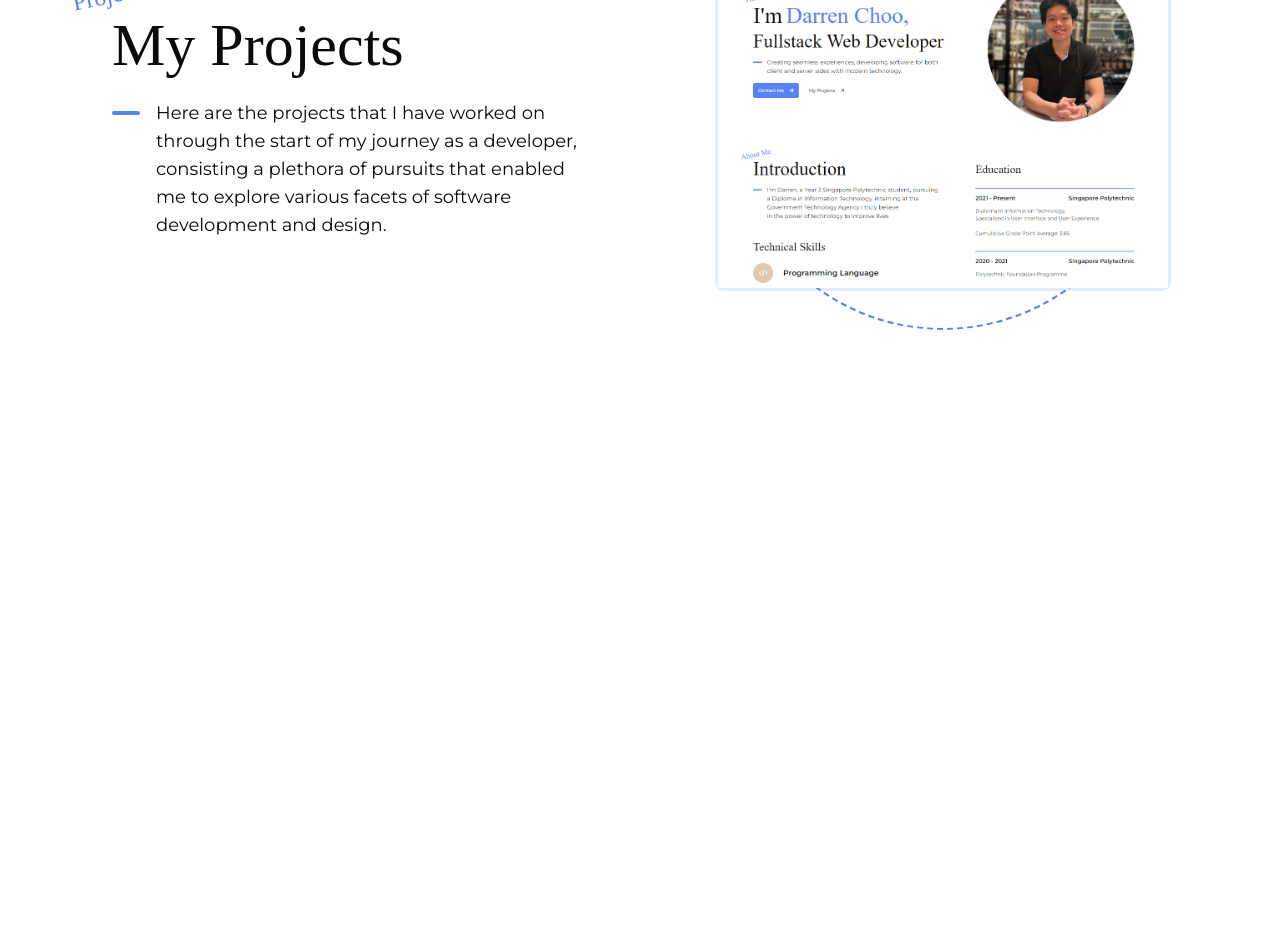
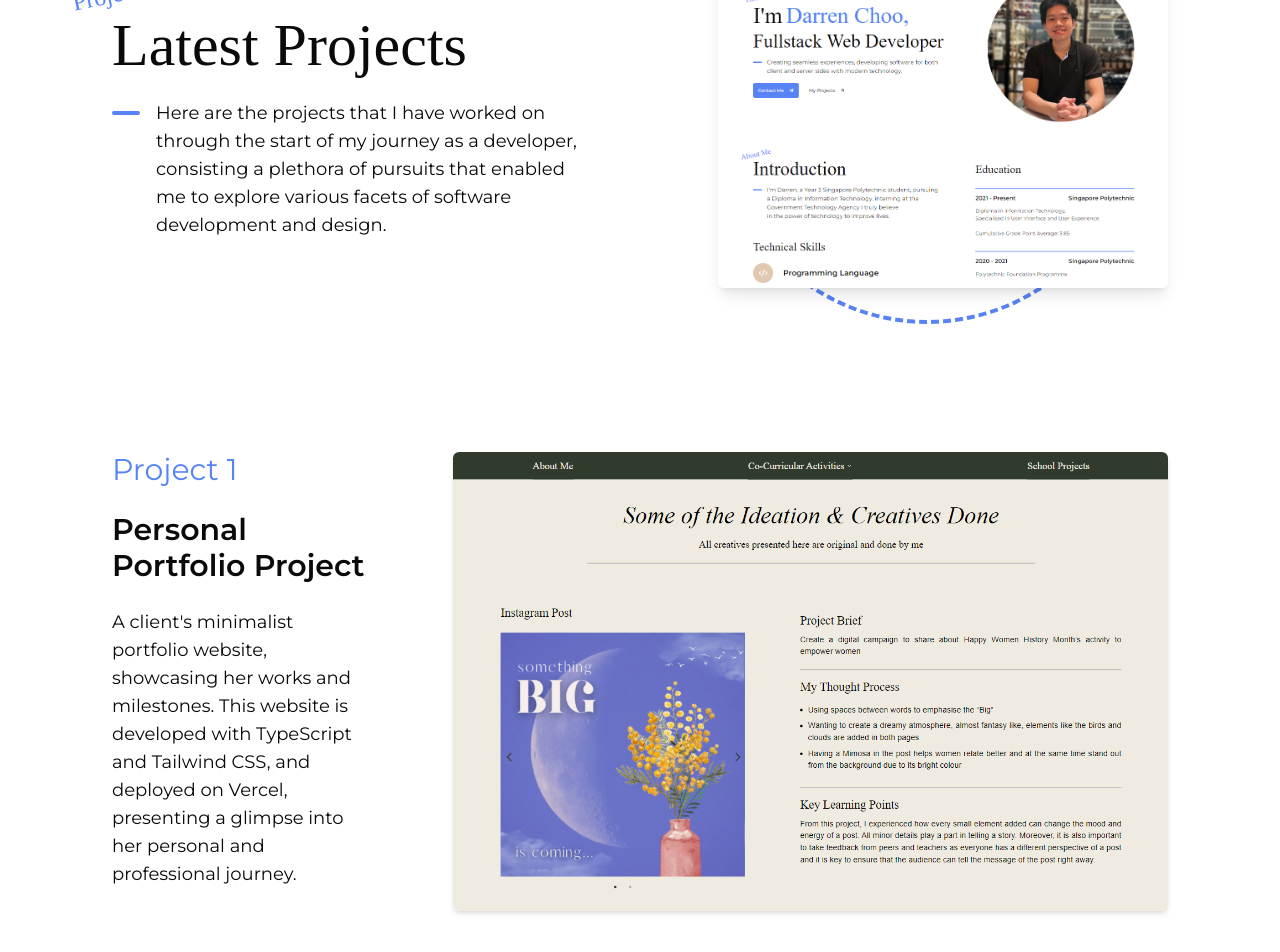
Before and after one commit to DarrenChooo/portfolio, a Next.js app: page /projects in a window 1280 px wide. Shown: the part 218-1170 px from the top of the page. Before the commit the page ends 800 px from the top, so only its background shows below. Built offline with nearby package versions, Linux system fonts and the light colour scheme.

Commit message:
Added first project to project page

```diff
--- a/src/app/(site)/page.tsx
+++ b/src/app/(site)/page.tsx
@@ -14,7 +14,7 @@ export default function Home() {
       <Navbar />
       <div className="px-16 py-8">
         <div className="flex items-center">
-          <div className="flex flex-col basis-8/12 space-y-6">
+          <div className="flex flex-col basis-7/12 space-y-6">
             <div className="flex flex-col space-y-4">
               <p className="text-2xl absolute -mt-5 -ml-6 -rotate-12 text-lightblue font-title">
                 Hello!
@@ -66,7 +66,7 @@ export default function Home() {
               <p className="text-2xl absolute -ml-10 -mt-8 -rotate-12 text-lightblue font-title">
                 About Me
               </p>
-              <p className="text-6xl font-title pe-3">Introduction</p>
+              <p className="text-6xl font-title pe-3">Introduction </p>
               <div className="flex">
                 <hr className="w-7 h-1 mt-3 bg-lightblue border-0 rounded"></hr>
                 <p className="text-lg px-4 text-wrap basis-10/12">
--- a/src/app/(site)/projects/page.tsx
+++ b/src/app/(site)/projects/page.tsx
@@ -14,11 +14,11 @@ export default function Home() {
       <Navbar />
       <div className="px-16 py-8">
         <div className="flex items-center">
-          <div className="flex flex-col basis-8/12 space-y-6">
+          <div className="flex flex-col basis-3/5 space-y-6">
             <p className="text-2xl absolute -ml-10 -mt-3 -rotate-12 text-lightblue font-title">
               Projects
             </p>
-            <p className="text-6xl font-title pe-3">My Projects</p>
+            <p className="text-6xl font-title pe-3">Latest Projects</p>
             <div className="flex">
               <hr className="w-7 h-1 mt-3 bg-lightblue border-0 rounded"></hr>
               <p className="text-lg px-4 text-wrap basis-3/4">
@@ -29,21 +29,50 @@ export default function Home() {
               </p>
             </div>
           </div>
-          <div className="min-w-[450px] max-w-[450px] h-[450px] relative flex items-center">
+          <div className="min-w-[450px] max-w-[450px] h-[450px]  relative flex items-center">
             <div
-              className="rounded-full w-[430px] h-[430px] absolute top-1/2 left-1/2 -translate-x-1/2 -translate-y-1/2 border-lightblue border-2 border-dashed"
+              className="rounded-full w-[418px] h-[418px] absolute  border-lightblue border-4 border-spacing-10 border-dashed"
               role="presentation"
               aria-hidden
             />
             <Image
               src="/images/website.png"
+              alt="Picture of My Website"
+              layout="responsive"
+              priority
+              quality={100}
+              width={500}
+              height={500}
+              className="rounded-md w-[450px] h-[450px] shadow-lg z-10"
+            />
+          </div>
+        </div>
+        <div className="flex py-28">
+          <div className="flex basis-7/12">
+            <div className="basis-3/4 space-y-6">
+              <p className="text-3xl text-lightblue">Project 1</p>
+              <p className="text-3xl font-semibold">
+                Personal Portfolio Project
+              </p>
+              <p className="text-wrap text-lg">
+                A client's minimalist portfolio website, showcasing her works
+                and milestones. This website is developed with TypeScript and
+                Tailwind CSS, and deployed on Vercel, presenting a glimpse into
+                her personal and <br />
+                professional journey.
+              </p>
+            </div>
+          </div>
+          <div className="">
+            <Image
+              src="/images/projects/firstproj.png"
               alt="Picture of Me"
               layout="responsive"
               priority
               quality={100}
               width={500}
               height={500}
-              className="rounded-md overflow-visible w-[450px] h-[450px] ring ring-blue-400 ring-opacity-20 z-10"
+              className="rounded-md w-[450px] shadow-md h-[450px]"
             />
           </div>
         </div>
```
Also changed, not shown: public/images/projects/firstproj.png (added).
